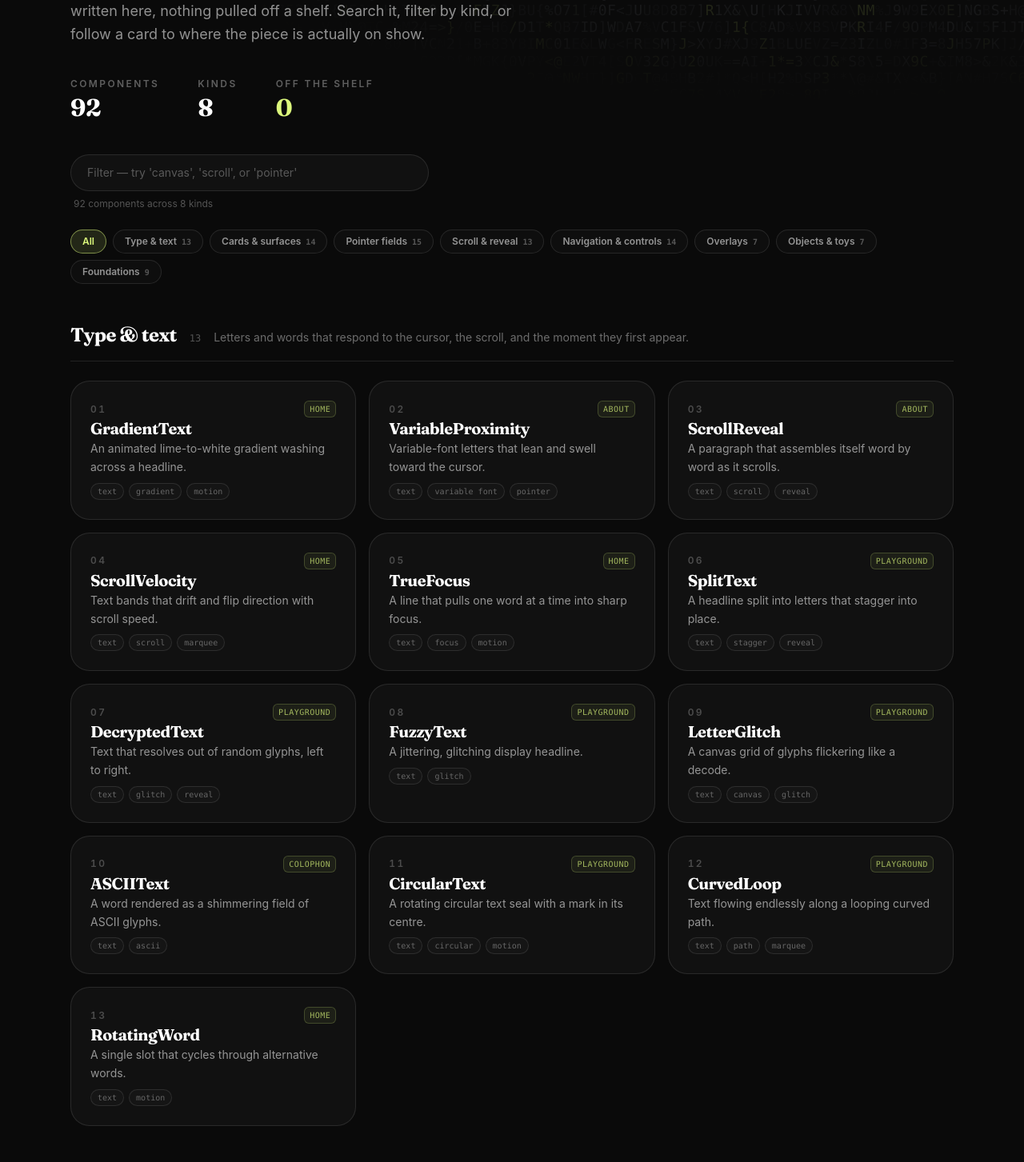
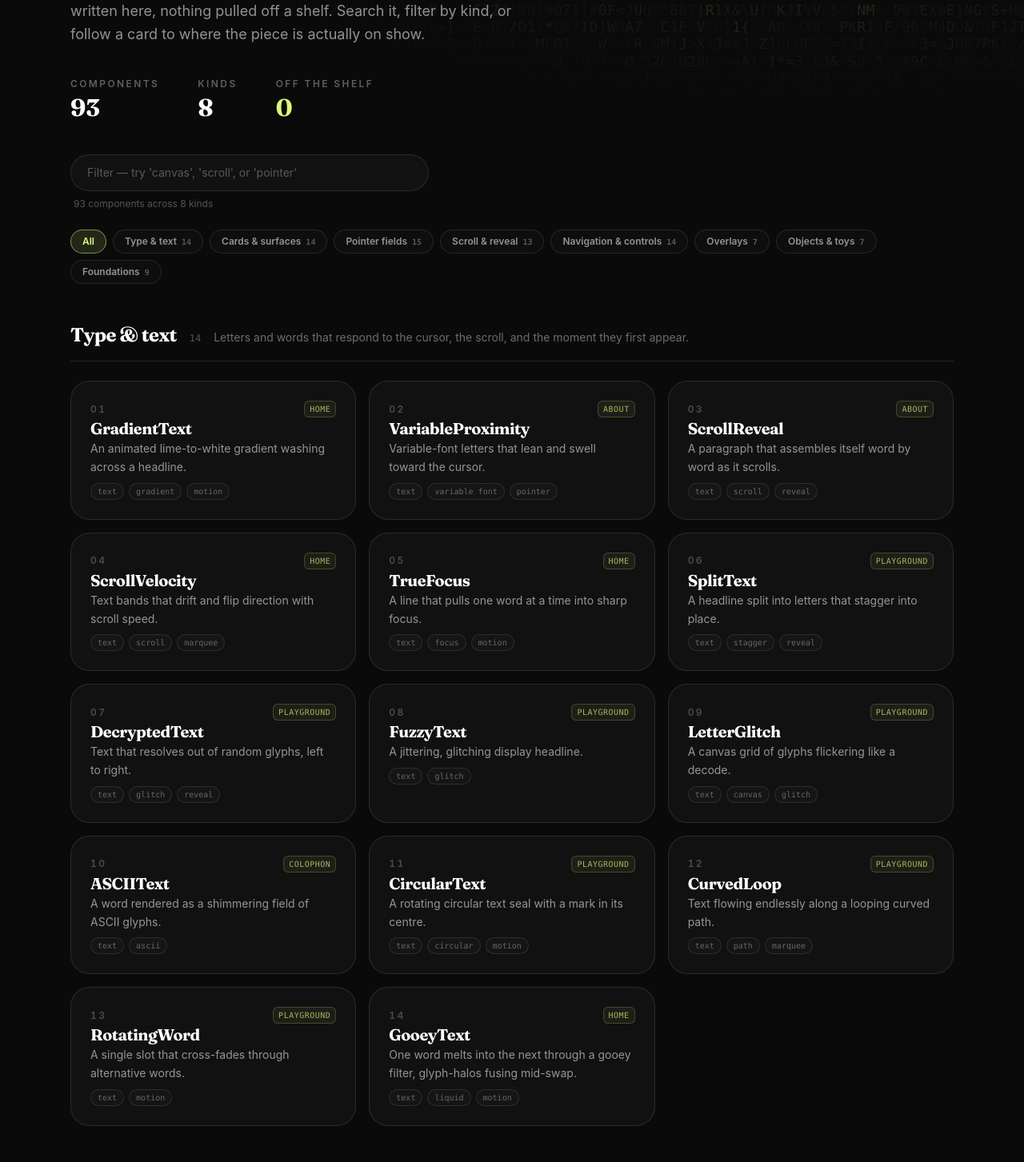
Before and after one commit to ArseniyCherednichenko/portfolio, a React (Vite) app: page /library in a window 1280 px wide. Shown: the part 377-1830 px from the top of the page at 80% size. Built offline with nearby package versions, Linux system fonts and the light colour scheme.

Commit message:
Count GooeyText (93 hand-built components) and catalogue it in the library

```diff
--- a/src/data/library.ts
+++ b/src/data/library.ts
@@ -49,7 +49,8 @@ export const LIBRARY: LibraryGroup[] = [
       { name: 'ASCIIText', note: 'A word rendered as a shimmering field of ASCII glyphs.', tags: ['text', 'ascii'], to: '/colophon', where: 'Colophon' },
       { name: 'CircularText', note: 'A rotating circular text seal with a mark in its centre.', tags: ['text', 'circular', 'motion'], to: '/playground', where: 'Playground' },
       { name: 'CurvedLoop', note: 'Text flowing endlessly along a looping curved path.', tags: ['text', 'path', 'marquee'], to: '/playground', where: 'Playground' },
-      { name: 'RotatingWord', note: 'A single slot that cycles through alternative words.', tags: ['text', 'motion'], to: '/', where: 'Home' },
+      { name: 'RotatingWord', note: 'A single slot that cross-fades through alternative words.', tags: ['text', 'motion'], to: '/playground', where: 'Playground' },
+      { name: 'GooeyText', note: 'One word melts into the next through a gooey filter, glyph-halos fusing mid-swap.', tags: ['text', 'liquid', 'motion'], to: '/', where: 'Home' },
     ],
   },
   {
--- a/src/data/stats.ts
+++ b/src/data/stats.ts
@@ -12,7 +12,7 @@
 /** Hand-built components in `src/components`. Nothing off the shelf. This is
  * the literal count of files there, catalogued one by one on the /library
  * page (LIBRARY in src/data/library.ts) — keep the two in step. */
-export const COMPONENT_COUNT = 92
+export const COMPONENT_COUNT = 93
 
 /** Distinct routed pages the site serves. */
 export const PAGE_COUNT = 20
```
